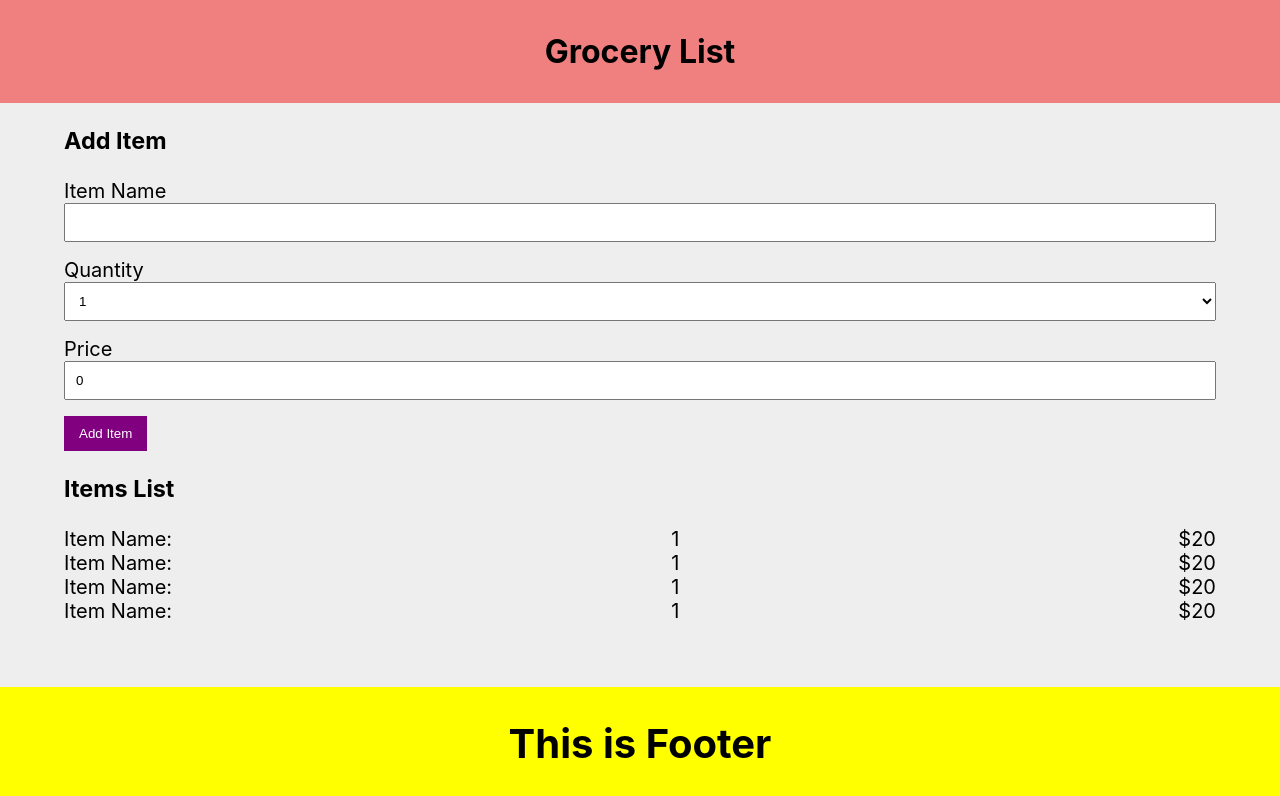
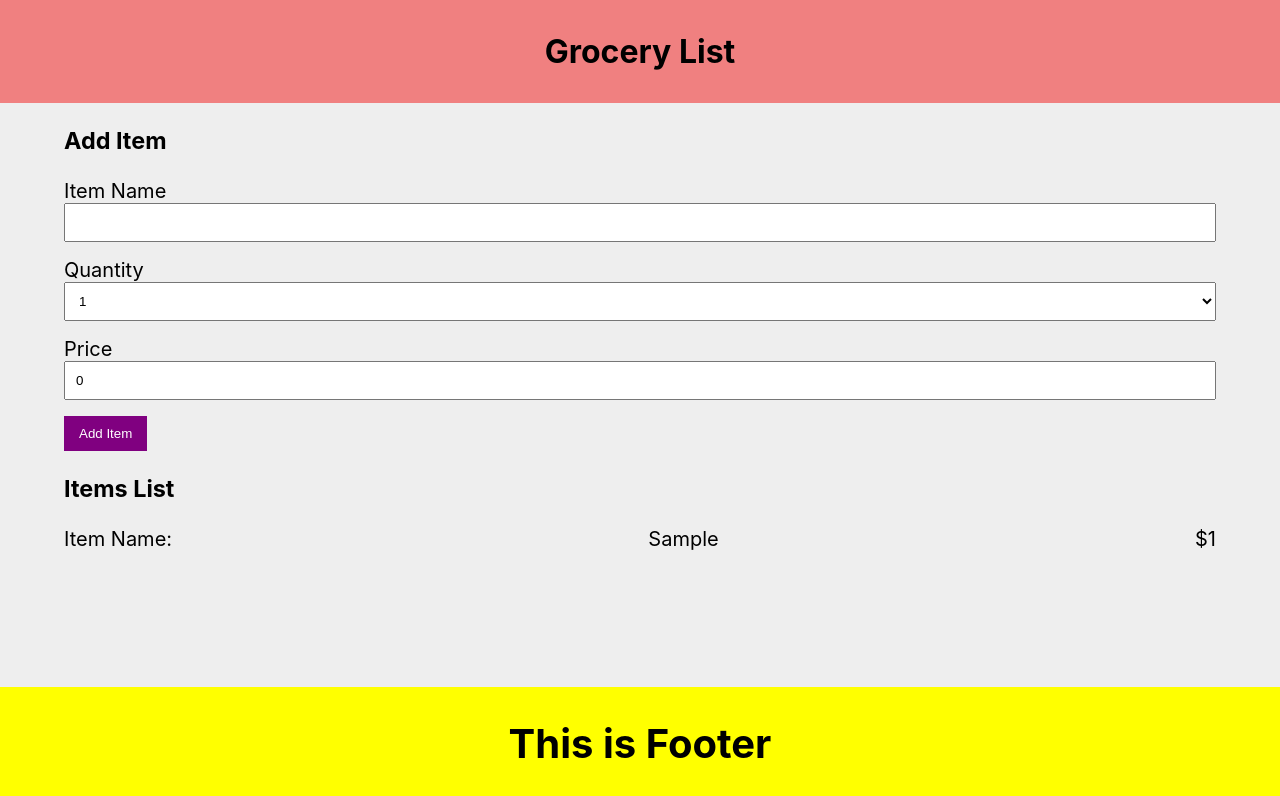
Before and after one commit to wildmakaka/React-18-Course, a React (Create React App) app in the folder apps/04-grocery-list/: page / in a window 1280 px wide. Both pictures are taken after typing "Sample", "5" into the empty fields and a click on the button "Add Item". Shown: the top 796 px of the page. Built offline with nearby package versions, Linux system fonts and the light colour scheme; the HTML template or start-up script is replaced by a standard one.

Commit message:
26. Lifting State up. Send Data from child to parent component

```diff
--- a/apps/04-grocery-list/src/components/AddItem.js
+++ b/apps/04-grocery-list/src/components/AddItem.js
@@ -1,6 +1,6 @@
 import { useState } from 'react';
 
-export default function AddItem() {
+export default function AddItem({ addItem }) {
   const [name, setName] = useState('');
   const [quantity, setQuantity] = useState(1);
   const [price, setPrice] = useState('');
@@ -9,6 +9,8 @@ export default function AddItem() {
     event.preventDefault();
     if (name === '') return;
     const item = { name, quantity, price, id: Date.now() };
+
+    addItem(item);
     setName('');
     setQuantity(1);
     setPrice(0);
--- a/apps/04-grocery-list/src/components/App.js
+++ b/apps/04-grocery-list/src/components/App.js
@@ -1,3 +1,4 @@
+import { useState } from 'react';
 import AddItem from './AddItem';
 import './App.css';
 import Footer from './Footer';
@@ -5,12 +6,18 @@ import Header from './Header';
 import ItemsList from './ItemsList';
 
 function App() {
+  const [items, setItems] = useState([]);
+
+  function addItem(item) {
+    setItems((items) => [...items, item]);
+  }
+
   return (
     <>
       <Header />
       <div className="container">
-        <AddItem />
-        <ItemsList />
+        <AddItem addItem={addItem} />
+        <ItemsList items={items} />
       </div>
       <Footer />
     </>
--- a/apps/04-grocery-list/src/components/ItemsList.js
+++ b/apps/04-grocery-list/src/components/ItemsList.js
@@ -1,13 +1,12 @@
 import SingleItem from './SingleItem';
 
-export default function ItemsList() {
+export default function ItemsList({ items }) {
   return (
     <div>
       <h3>Items List</h3>
-      <SingleItem />
-      <SingleItem />
-      <SingleItem />
-      <SingleItem />
+      {items.map((item) => (
+        <SingleItem item={item} key={item.id} />
+      ))}
     </div>
   );
 }
--- a/apps/04-grocery-list/src/components/SingleItem.js
+++ b/apps/04-grocery-list/src/components/SingleItem.js
@@ -1,9 +1,9 @@
-export default function SingleItem() {
+export default function SingleItem({ item }) {
   return (
     <div className="item">
       <div>Item Name:</div>
-      <div>1</div>
-      <div>$20</div>
+      <div>{item.name}</div>
+      <div>${item.quantity}</div>
     </div>
   );
 }
```
Also changed, not shown: 1 other file (tests, documents, lock files or other folders).
